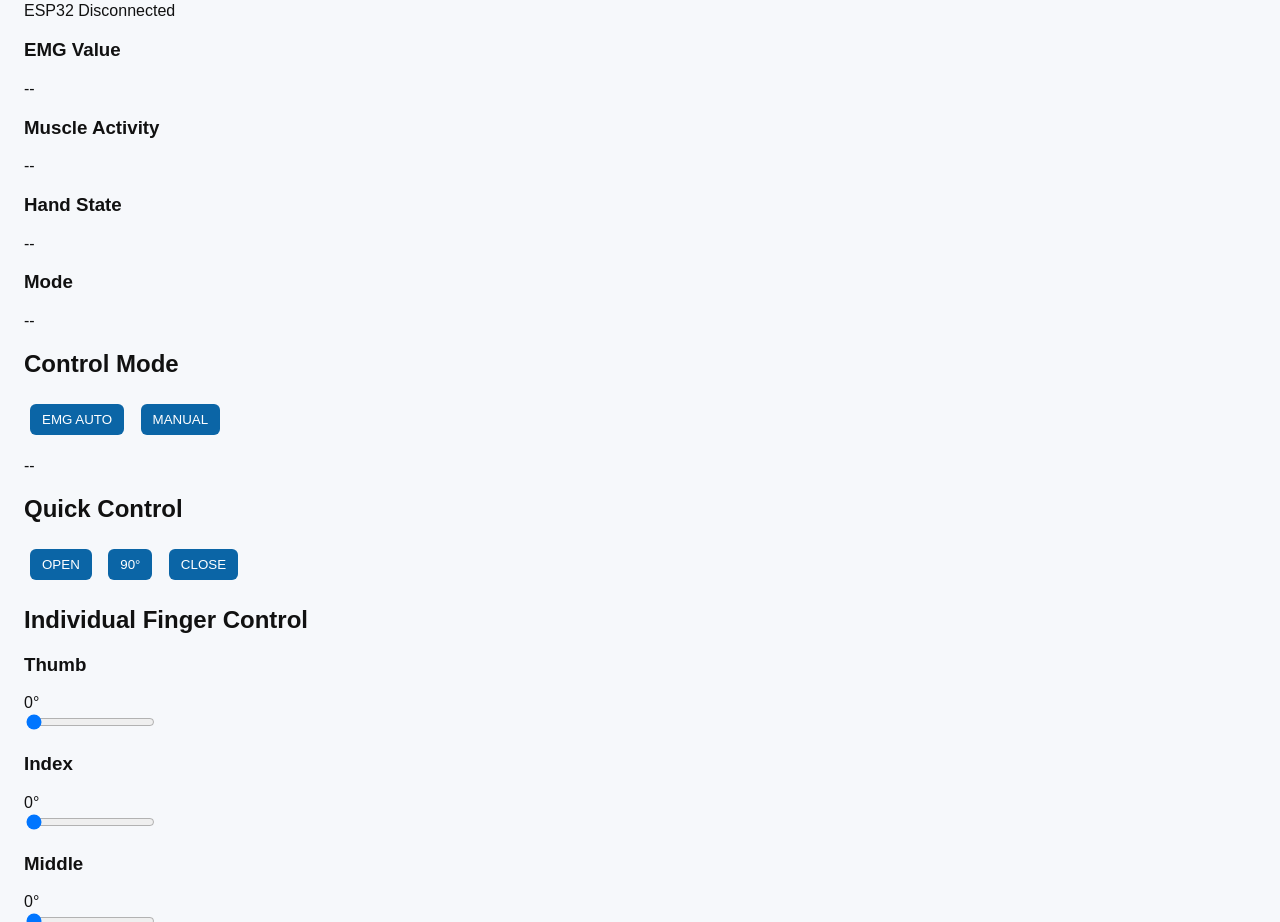
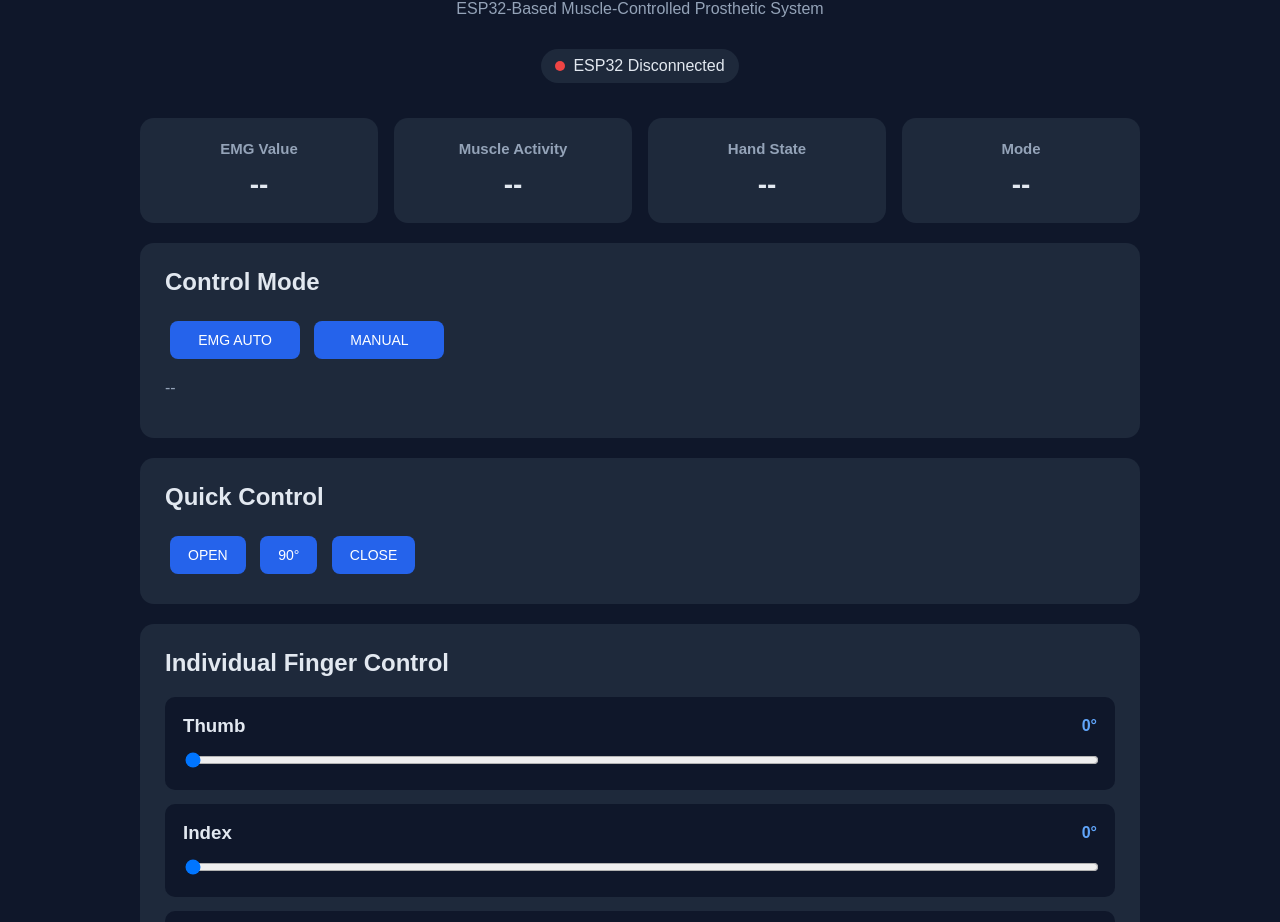
Before and after one commit to hrithik-malarvannan/prosthetic_arm, a website: page web-dashboard/index.html in a window 1280 px wide. Shown: the part 114-1036 px from the top of the page. Drawn offline with Linux system fonts and the light colour scheme; no server answers.

Commit message:
Update style.css

```diff
--- a/web-dashboard/style.css
+++ b/web-dashboard/style.css
@@ -1,40 +1,168 @@
-body {
-  font-family: Arial, sans-serif;
-  margin: 24px;
-  background: #f6f8fb;
-  color: #111;
+* {
+  box-sizing: border-box;
 }
 
-h1 {
-  color: #0b65a6;
+body {
+  margin: 0;
+  font-family: Arial, sans-serif;
+  background: #0f172a;
+  color: #e2e8f0;
 }
 
-.servo-row {
-  display: flex;
-  gap: 20px;
-  margin-bottom: 16px;
+.container {
+  width: min(1000px, 92%);
+  margin: auto;
+  padding: 40px 0;
+}
+
+header {
+  text-align: center;
+  margin-bottom: 35px;
+}
+
+header h1 {
+  margin-bottom: 8px;
+  font-size: 36px;
+}
+
+header p {
+  color: #94a3b8;
+  margin-top: 0;
+}
+
+.connection {
+  display: inline-flex;
+  align-items: center;
+  gap: 8px;
+  margin-top: 15px;
+  padding: 8px 14px;
+  border-radius: 20px;
+  background: #1e293b;
+}
+
+#statusDot {
+  width: 10px;
+  height: 10px;
+  border-radius: 50%;
+  background: #64748b;
+}
+
+#statusDot.connected {
+  background: #22c55e;
+}
+
+#statusDot.disconnected {
+  background: #ef4444;
+}
+
+.stats {
+  display: grid;
+  grid-template-columns: repeat(4, 1fr);
+  gap: 16px;
+  margin-bottom: 20px;
+}
+
+.card {
+  background: #1e293b;
+  border-radius: 14px;
+  padding: 22px;
+  text-align: center;
+}
+
+.card h3 {
+  margin: 0 0 12px;
+  font-size: 15px;
+  color: #94a3b8;
+}
+
+.value {
+  font-size: 28px;
+  font-weight: bold;
+}
+
+.panel {
+  background: #1e293b;
+  border-radius: 14px;
+  padding: 25px;
+  margin-bottom: 20px;
+}
+
+.panel h2 {
+  margin-top: 0;
 }
 
 button {
-  padding: 8px 12px;
-  margin: 6px;
-  border-radius: 6px;
   border: none;
-  background: #0b65a6;
+  border-radius: 8px;
+  padding: 11px 18px;
+  margin: 5px;
+  background: #2563eb;
   color: white;
+  font-size: 14px;
   cursor: pointer;
-  transition: background 0.2s ease;
 }
 
 button:hover {
-  background: #094e82;
+  background: #1d4ed8;
 }
 
-#logBox {
-  height: 260px;
-  overflow: auto;
-  border: 1px solid #ddd;
-  background: #fff;
-  padding: 8px;
-  border-radius: 6px;
+.mode-button {
+  min-width: 130px;
 }
+
+#modeMessage {
+  color: #94a3b8;
+  margin-top: 15px;
+}
+
+.servo-control {
+  background: #0f172a;
+  border-radius: 10px;
+  padding: 18px;
+  margin-bottom: 14px;
+}
+
+.servo-header {
+  display: flex;
+  justify-content: space-between;
+  align-items: center;
+}
+
+.servo-header h3 {
+  margin: 0;
+}
+
+.servo-header span {
+  color: #60a5fa;
+  font-weight: bold;
+}
+
+input[type="range"] {
+  width: 100%;
+  margin-top: 15px;
+  cursor: pointer;
+}
+
+#espIp,
+#threshold {
+  color: #60a5fa;
+  font-weight: bold;
+}
+
+@media (max-width: 700px) {
+
+  .stats {
+    grid-template-columns: repeat(2, 1fr);
+  }
+
+  header h1 {
+    font-size: 28px;
+  }
+}
+
+@media (max-width: 450px) {
+
+  .stats {
+    grid-template-columns: 1fr;
+  }
+}
```
